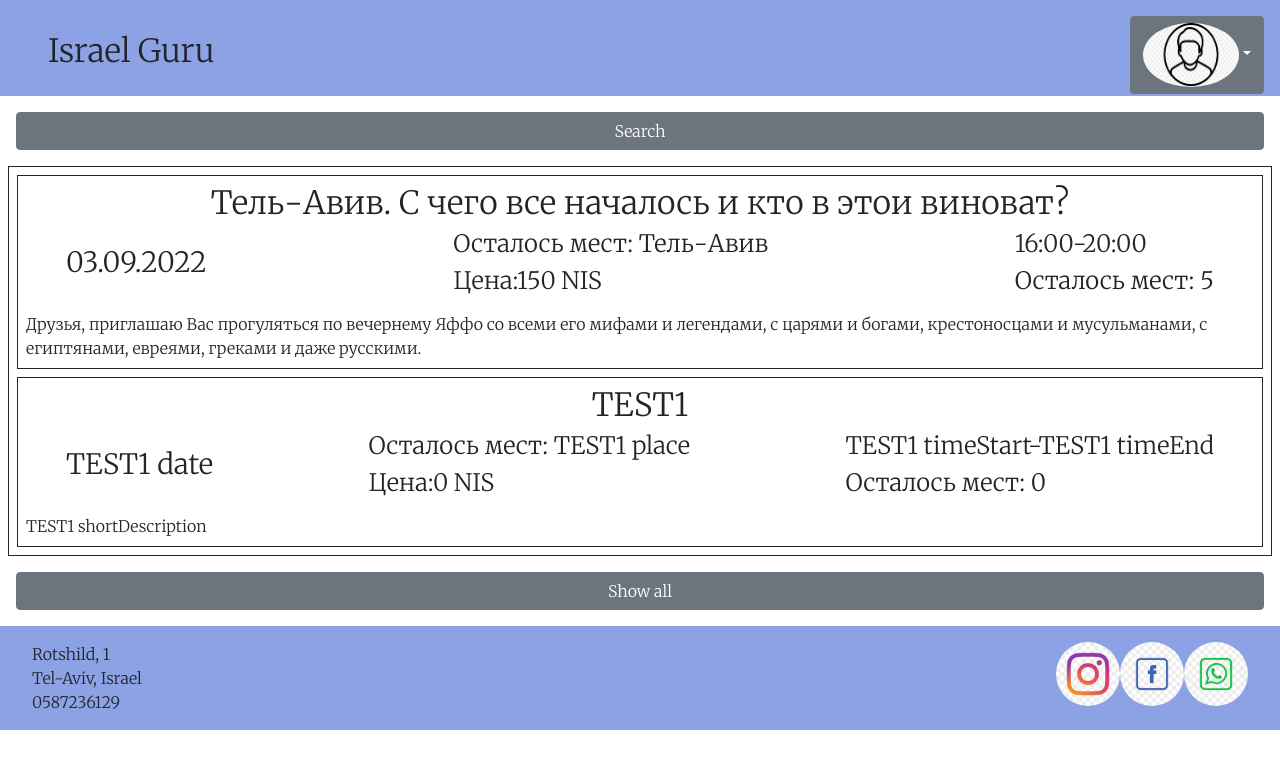
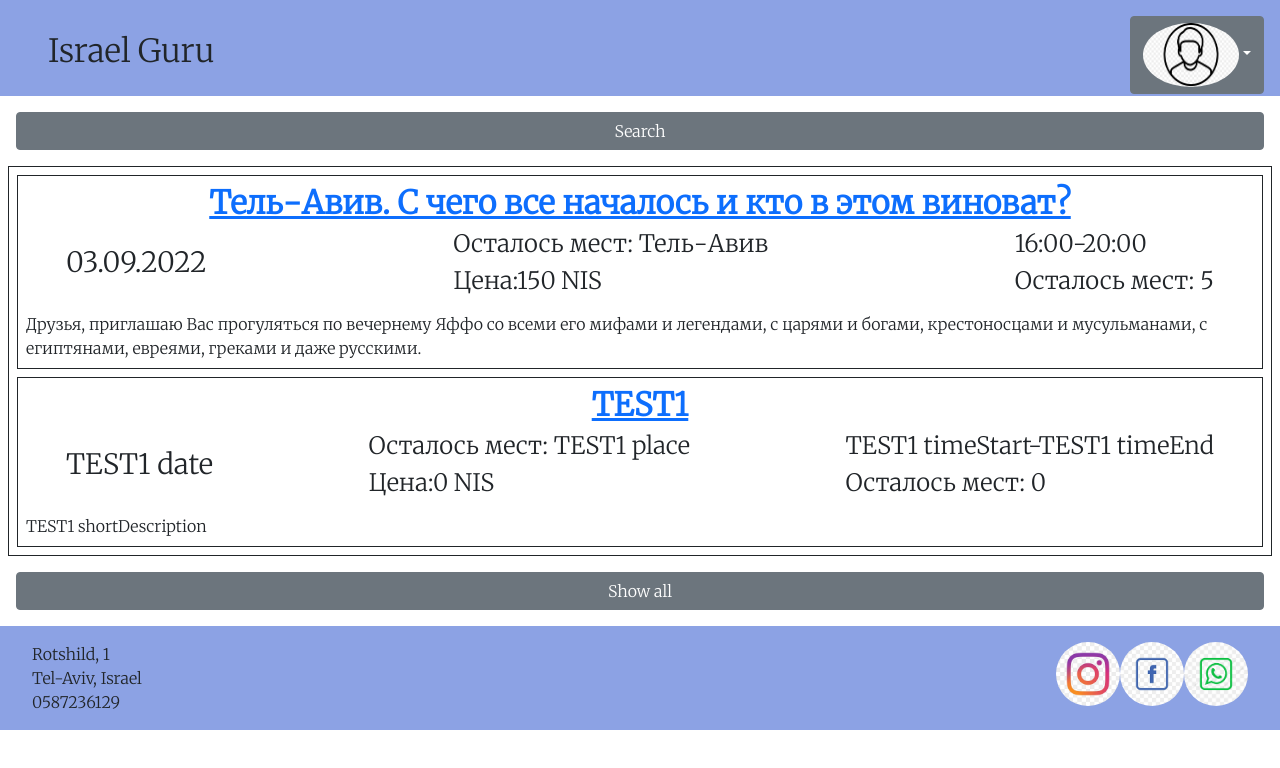
Before and after one commit to Hiirsh/Israel_Guru_Gretchko_Podolski, a React (Create React App) app: page / in a window 1280 px wide. Shown: the top 768 px of the page. Built offline with nearby package versions, Linux system fonts and the light colour scheme.

Commit message:
Tryed to make page routing (didn't helped)

```diff
--- /dev/null
+++ b/src/componentStyles/Event.css
@@ -0,0 +1,4 @@
+.eventTitle {
+    font-weight: 600;
+    font-size: 2em;
+}
--- a/src/components/Main.jsx
+++ b/src/components/Main.jsx
@@ -1,10 +1,23 @@
 import React from 'react';
 import Events from './Main/Events';
+import {Routes, Route, useSearchParams} from 'react-router-dom';
+import EventExtended from './Main/EventExtended';
 
 export default function Main() {
+    const url = new URL(window.location.href);
+    console.log(url);
+    const pageId = url.searchParams.get('id');
+    console.log(pageId);
+
     return (
-        <div className="main">
-            <Events />
-        </div>
+        <Routes>
+            <Route path={`/`} element={<Events />}>
+                <Route
+                    path={`?id=${pageId}`}
+                    // path={`${pageId}`}
+                    element={<EventExtended id={pageId} />}
+                />
+            </Route>
+        </Routes>
     );
 }
--- a/src/components/Main/Event.jsx
+++ /dev/null
@@ -1,23 +0,0 @@
-import React, {useState} from 'react';
-
-export default function Event(props) {
-    return (
-        <div>
-            <h2 className="text-center m-2">{`${props.title}`}</h2>
-            <div className="d-flex flex-row justify-content-between ms-5 me-5 mt-2 mb-2">
-                <h3 className="d-flex align-items-center">{`${props.date}`}</h3>
-                <div>
-                    <h4>Осталось мест: {`${props.place}`}</h4>{' '}
-                    <h4>Цена:{`${props.price}`} NIS</h4>
-                </div>
-                <div>
-                    <h4>{`${props.timeStart}-${props.timeEnd}`}</h4>
-                    <h4>Осталось мест: {`${props.freeSpace}`}</h4>
-                </div>
-            </div>
-            <div className="text-left m-2">{`${
-                props.shortDesctiption || ''
-            }`}</div>
-        </div>
-    );
-}
--- /dev/null
+++ b/src/components/Main/EventExtended.jsx
@@ -0,0 +1,32 @@
+import React from 'react';
+import {useSelector} from 'react-redux';
+
+export default function EventExtended(props) {
+    const {events} = useSelector(state => state.events);
+    console.log(events);
+    // const eventExt = events.find(ev => ev.id === Number(props.id));
+    const eventExt = events[0];
+    console.log(eventExt);
+
+    return (
+        <div>
+            <h1
+                className="text-center m-2 eventTitle"
+                href="*"
+            >{`${eventExt.title}`}</h1>
+            <div className="d-flex flex-row justify-content-between ms-5 me-5 mt-2 mb-2">
+                <h3 className="d-flex align-items-center">{`${eventExt.date}`}</h3>
+                <div>
+                    <h4>Осталось мест: {`${eventExt.place}`}</h4>{' '}
+                    <h4>Цена:{`${eventExt.price}`} NIS</h4>
+                </div>
+                <div>
+                    <h4>{`${eventExt.timeStart}-${eventExt.timeEnd}`}</h4>
+                    <h4>Осталось мест: {`${eventExt.freeSpace}`}</h4>
+                </div>
+            </div>
+            <div className="text-left m-2">{`${eventExt.shortDesctiption}`}</div>
+            <div className="text-left m-2">{`${eventExt.fullDesctiption}`}</div>
+        </div>
+    );
+}
--- /dev/null
+++ b/src/components/Main/EventInList.jsx
@@ -0,0 +1,43 @@
+import React, {useContext, useState} from 'react';
+import {Link, useNavigate} from 'react-router-dom';
+import {Context} from '../../utils/Context';
+import style from '..//..//componentStyles/Event.css';
+
+export default function EventInList(props) {
+    const navigate = useNavigate();
+    const handleClick = e => {
+        e.preventDefault();
+        navigate(`?id=${props.id}`);
+    };
+    const pageToRender = useContext(Context);
+
+    return (
+        <div>
+            <Link
+                to={`?id=${props.id}`}
+                // to={`${props.id}`}
+                onClick={/* () => navigate(`?id=${props.id}`) */ handleClick}
+            >
+                <h1
+                    className="text-center m-2 eventTitle"
+                    href="*"
+                >{`${props.title}`}</h1>
+            </Link>
+            <div className="d-flex flex-row justify-content-between ms-5 me-5 mt-2 mb-2">
+                <h3 className="d-flex align-items-center">{`${props.date}`}</h3>
+                <div>
+                    <h4>Осталось мест: {`${props.place}`}</h4>{' '}
+                    <h4>Цена:{`${props.price}`} NIS</h4>
+                </div>
+                <div>
+                    <h4>{`${props.timeStart}-${props.timeEnd}`}</h4>
+                    <h4>Осталось мест: {`${props.freeSpace}`}</h4>
+                </div>
+            </div>
+            <div className="text-left m-2">{`${props.shortDesctiption}`}</div>
+            <div className="text-left m-2">{`${
+                props.fullDescription || ''
+            }`}</div>
+        </div>
+    );
+}
--- a/src/components/Main/Events.jsx
+++ b/src/components/Main/Events.jsx
@@ -1,6 +1,7 @@
 import React, {useEffect, useState} from 'react';
 import {useSelector} from 'react-redux';
-import Event from './Event';
+import EventInList from './EventInList';
+import EventExtended from './EventExtended';
 
 export default function Events() {
     const [isCollapced, setCollapse] = useState(true);
@@ -20,14 +21,15 @@ export default function Events() {
             <div className="border border-dark m-2">
                 {eventsRender.map((item, index) => (
                     <div className="border border-dark m-2" key={index}>
-                        <Event
+                        <EventInList
+                            id={item.id}
                             place={item.place}
                             date={item.date}
                             timeStart={item.timeStart}
                             timeEnd={item.timeEnd}
                             price={item.price}
                             shortDescription={item.shortDescription}
-                            fullDescription={item.fullDescription}
+                            // fullDescription={item.fullDescription}
                             additionalInfo={item.additionalInfo}
                             difficulty={item.difficulty}
                             meetingPoint={item.meetingPoint}
@@ -52,6 +54,7 @@ export default function Events() {
                     {`${isCollapced ? 'Show all' : 'Hide'}`}
                 </button>
             </div>
+            {/* <EventExtended /> */}
         </div>
     );
 }
--- a/src/reduxFiles/reducers/eventReducer.jsx
+++ b/src/reduxFiles/reducers/eventReducer.jsx
@@ -3,7 +3,8 @@ import {ADD_EVENT, REMOVE_EVENT} from '../actions/eventActions';
 export const initialState = {
     events: [
         {
-            title: 'Тель-Авив. С чего все началось и кто в этои виноват?',
+            id: 0,
+            title: 'Тель-Авив. С чего все началось и кто в этом виноват?',
             place: 'Тель-Авив',
             date: '03.09.2022',
             timeStart: '16:00',
@@ -22,6 +23,7 @@ export const initialState = {
                 'Часовая башня в Яффо. На перекрестке у фалафельной. На левой стороне от причала в пятницу в 19.00. Будем рады видеть вас и ваших детей (от 4 лет) и собак (от года).',
         },
         {
+            id: 1,
             title: 'TEST1',
             place: 'TEST1 place',
             date: 'TEST1 date',
@@ -37,6 +39,7 @@ export const initialState = {
             meetingPoint: 'TEST1 meetingPoint',
         },
         {
+            id: 2,
             title: 'TEST2',
             place: 'TEST2 place',
             date: 'TEST2 date',
@@ -52,6 +55,7 @@ export const initialState = {
             meetingPoint: 'TEST2 meetingPoint',
         },
         {
+            id: 3,
             title: 'TEST3',
             place: 'TEST3 place',
             date: 'TEST3 date',
--- /dev/null
+++ b/src/utils/Context.jsx
@@ -0,0 +1,3 @@
+import React from 'react';
+
+export const Context = React.createContext();
```
Also changed, not shown: src/index.js (+4 -4 lines), 1 other file (tests, documents, lock files or other folders).
